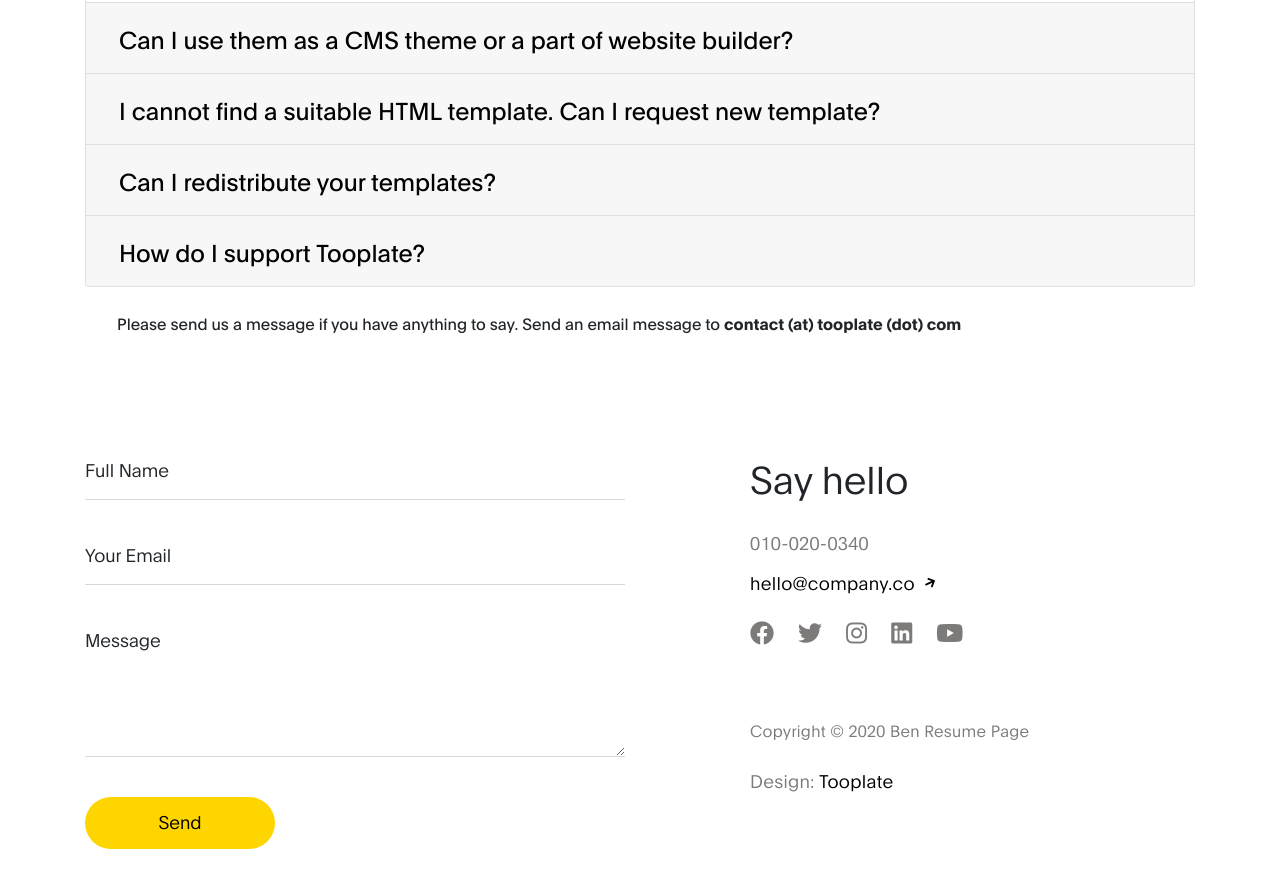
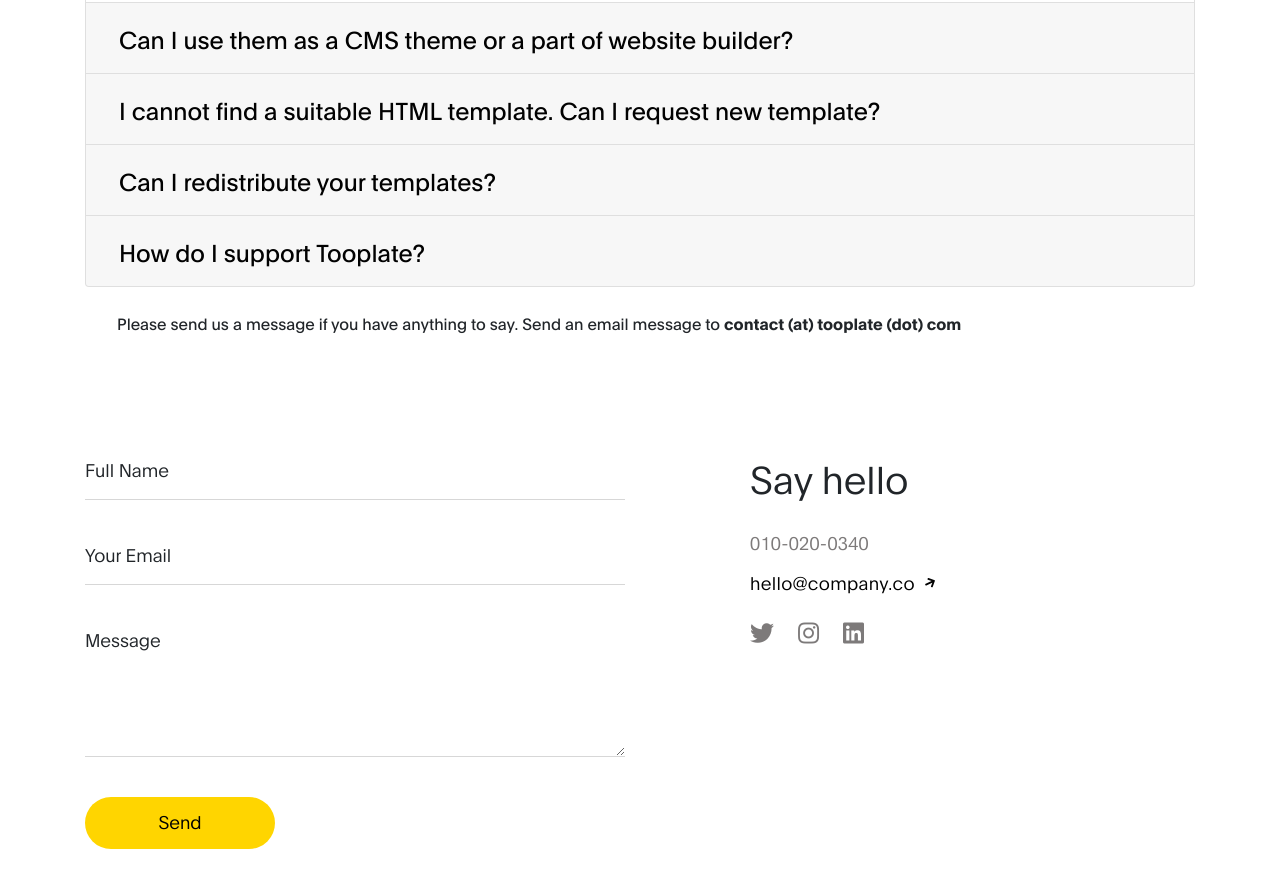
Before and after one commit to shandilyasaurav405/shandilyasaurav405.github.io, a plain HTML site: page index.html in a window 1280 px wide. Shown: the part 2271-3158 px from the top of the page. Drawn offline with Linux system fonts and the light colour scheme.

Commit message:
Update index.html

```diff
--- a/index.html
+++ b/index.html
@@ -364,16 +364,16 @@
                 </p>
 
                 <ul class="social-links mt-2">
-                    <li><a href="https://fb.com/tooplate" rel="noopener" class="fab fa-facebook"></a></li>
-                    <li><a href="#" rel="noopener" class="fab fa-twitter"></a></li>
-                    <li><a href="#" rel="noopener" class="fab fa-instagram"></a></li>
-                    <li><a href="#" rel="noopener" class="fab fa-linkedin"></a></li>
-                    <li><a href="#" rel="noopener" class="fab fa-youtube"></a></li>
+
+                    <li><a href="https://twitter.com/officialsaurav0" rel="noopener" class="fab fa-twitter"></a></li>
+                    <li><a href="https://www.instagram.com/__im_saurav__/" rel="noopener" class="fab fa-instagram"></a></li>
+                    <li><a href="https://www.linkedin.com/in/saurav-shandilya-438ba9207/" rel="noopener" class="fab fa-linkedin"></a></li>
+
                 </ul>
 
-              <p class="copyright-text mt-5 pt-3">Copyright &copy; 2020 Ben Resume Page</p>
 
-                <p>Design: <a href="https://www.tooplate.com" title="free HTML templates" target="_blank">Tooplate</a></p>
+
+
             </div>
 
         </div>
```
